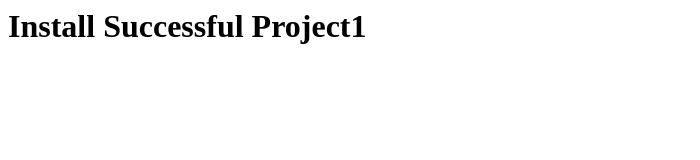
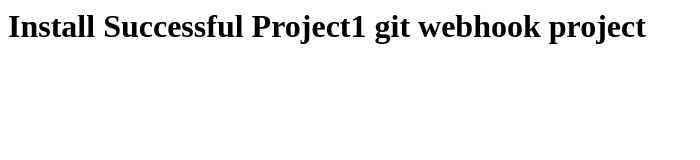
Before and after one commit to thajui/gitprcticecode, a plain HTML site: page index.html in a window 1280 px wide. Shown: the whole page, without its empty margins (0-700 px from the left). Drawn offline with Linux system fonts and the light colour scheme.

Commit message:
second commit

```diff
--- a/index.html
+++ b/index.html
@@ -1 +1 @@
-<h1>Install Successful Project1 </h1>
+<h1>Install Successful Project1 git webhook project</h1>
```
